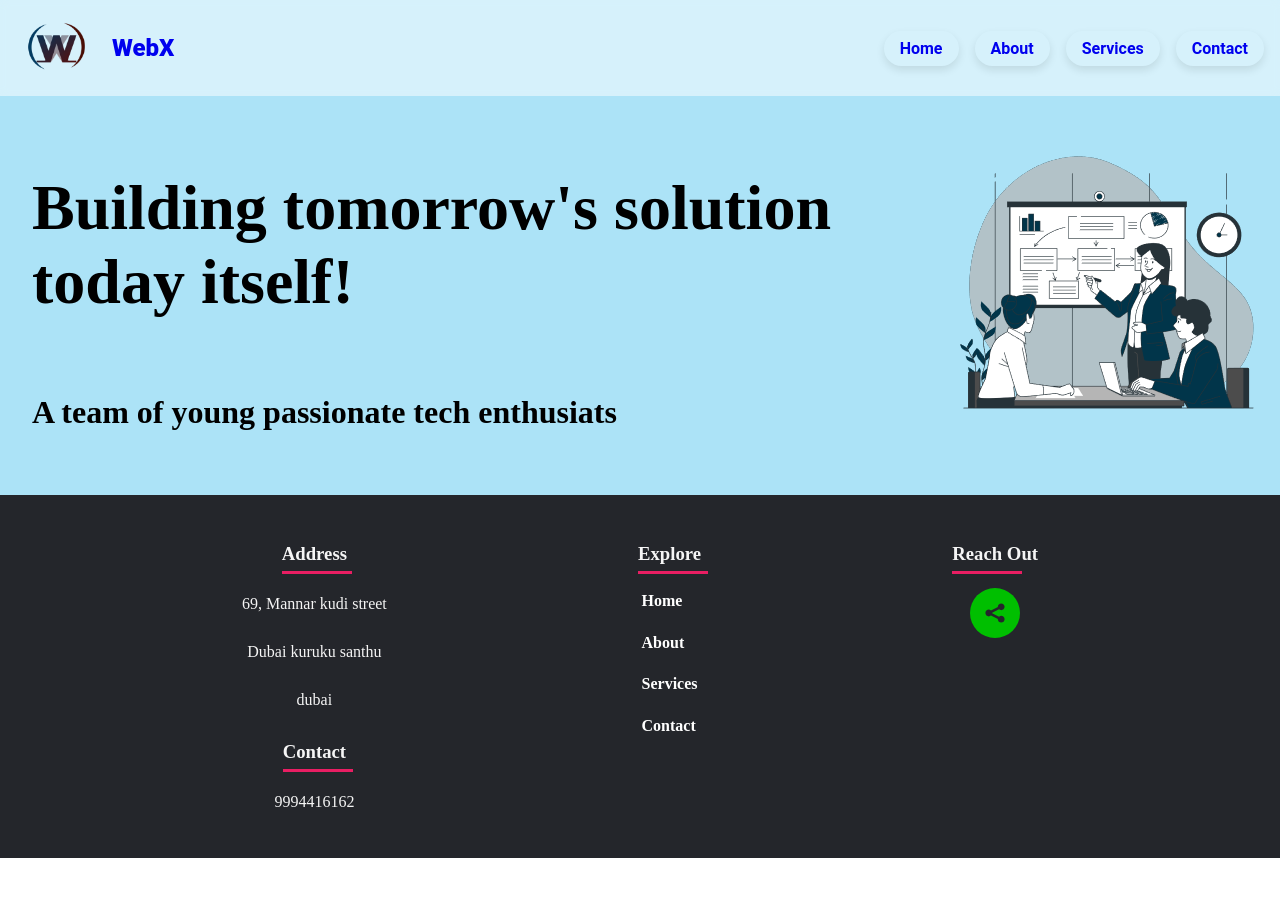
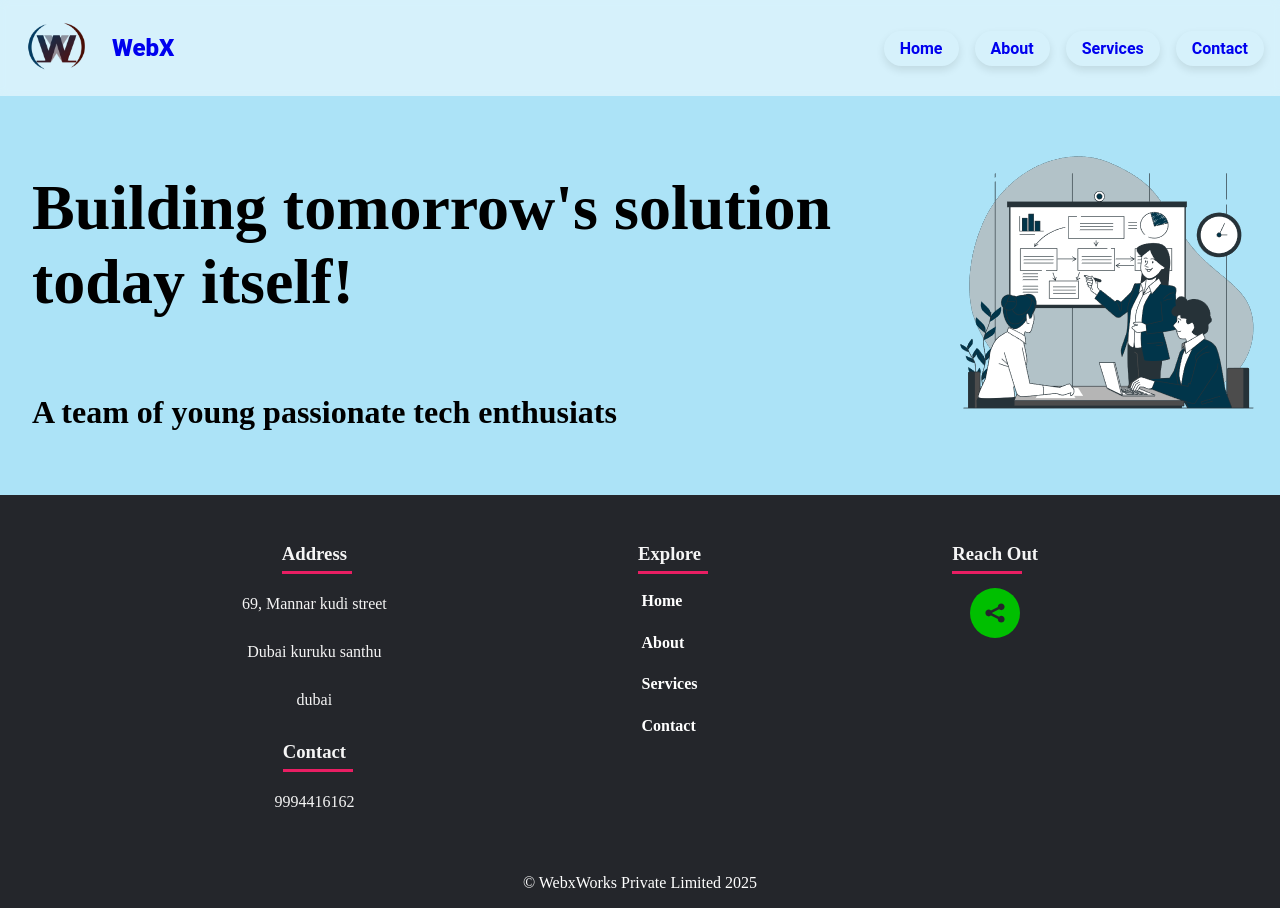
Before and after one commit to B-a-b-u/WebxWorks, a React (Vite) app: page / in a window 1280 px wide. Before the commit the page ends 858 px from the top, so only its background shows below. Built offline with nearby package versions, Linux system fonts and the light colour scheme.

Commit message:
copyrights added

```diff
--- a/src/components/Footer/Footer.css
+++ b/src/components/Footer/Footer.css
@@ -90,6 +90,17 @@
     transform: scale(1.1);
 }
 
+
+
+.copyrights-section{
+    color :white;
+    background-color: #24262b;
+    display: flex;
+    justify-content: center;
+    align-items: center;
+    flex-wrap: wrap;
+}
+
 @media (max-width: 700px){
     .footer-container{
         display: flex;
--- a/src/components/Footer/Footer.jsx
+++ b/src/components/Footer/Footer.jsx
@@ -30,7 +30,11 @@ const Footer = () => {
                     <SocialIcon url="www.linkedin.com" />
                     <SocialIcon url="www.google.com" />
                 </div>
-
+            </div>
+            <div className="copyrights-section">
+                    <p className="copyrigths">
+                        © WebxWorks Private Limited 2025
+                    </p>
             </div>
         </>
     )
```
